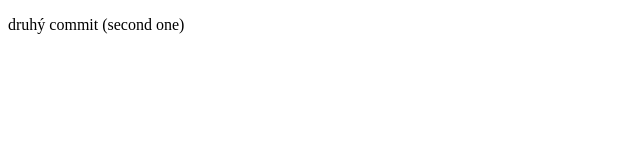
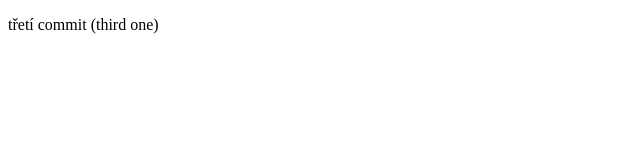
Before and after one commit to SmutnyJan/githubPlayground, a plain HTML site: page index.html in a window 1280 px wide. Shown: the full height of the page, 0-640 px from the left. Drawn offline with Linux system fonts and the light colour scheme.

Commit message:
third one

```diff
--- a/index.html
+++ b/index.html
@@ -6,6 +6,6 @@
     <title>Document</title>
 </head>
 <body>
-    <p>druhý commit (second one)</p>
+    <p>třetí commit (third one)</p>
 </body>
 </html>
```
